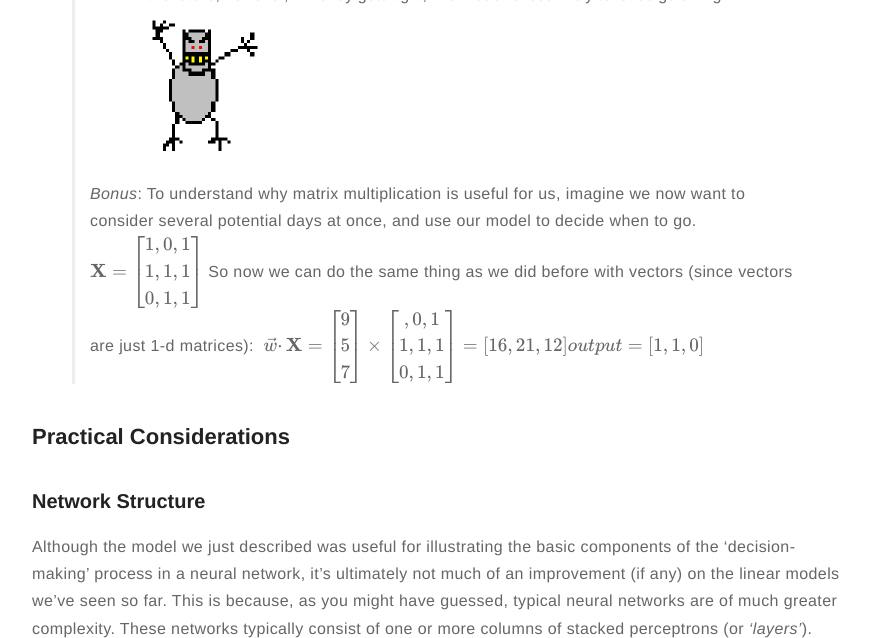
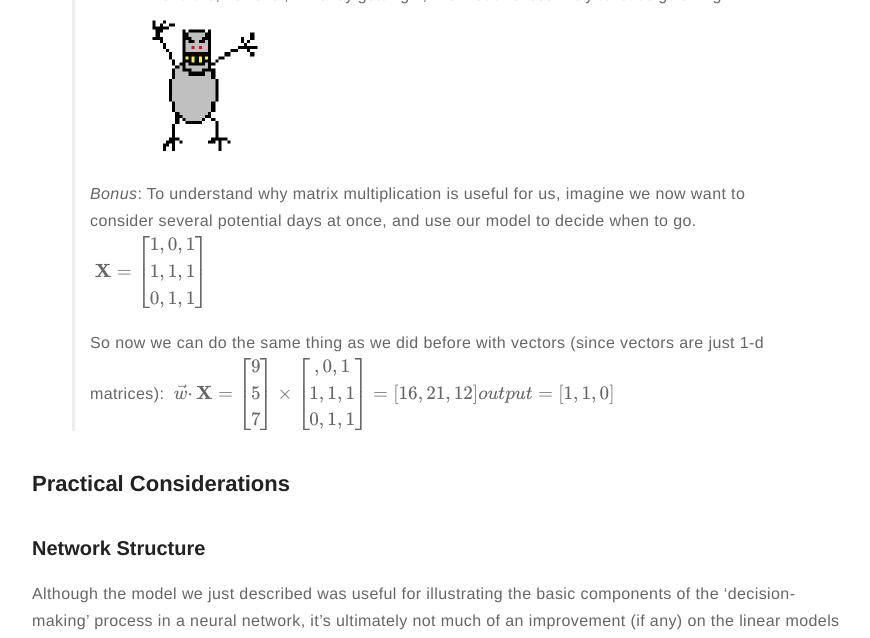
Before and after one commit to meccaLeccaHi/meccaLeccaHi.github.io, a Jekyll site: the page built from _posts/2018-10-30-neural_nets-tensorflow.md, in a window 1280 px wide and 900 px high, scrolled down 7439 px, cut to the strip 0-638 px from the top of the window. Shown: the whole strip, without its empty margins (203-1073 px from the left). Built offline with Jekyll 4.4.1, drawn with Linux system fonts in a browser that asks for light colours; formulas are drawn with MathJax 3; comment, search, counter and statistics services are not loaded.

Commit message:
adding text

```diff
--- a/_posts/2018-10-30-neural_nets-tensorflow.md
+++ b/_posts/2018-10-30-neural_nets-tensorflow.md
@@ -246,8 +246,9 @@ Although these models were structured to behave like neurons, their behavior can
 >
 > *Bonus*: To understand why matrix multiplication is useful for us, imagine we now want to consider several potential days at once, and use our model to decide when to go.
 >$${\begin{equation*}
-\mathbf{X}   = \begin{bmatrix}1,0,1\\1,1,1\\0,1,1\end{bmatrix}
+	\ \mathbf{X}   = \begin{bmatrix}1,0,1\\1,1,1\\0,1,1\end{bmatrix}
 \end{equation*}}$$
+>
 > So now we can do the same thing as we did before with vectors (since vectors are just 1-d matrices):
 >$$\begin{equation*}
     \ \vec{w} \cdotp \mathbf{X} = \left[\begin{array}{c} 9 \\ 5 \\ 7 \end{array} \right]
```
